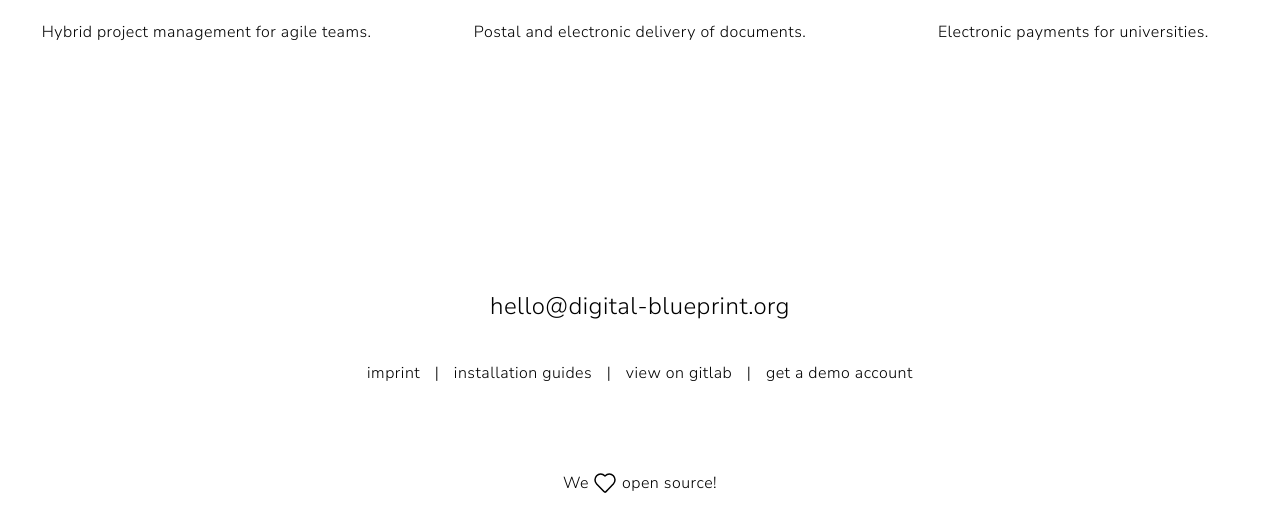
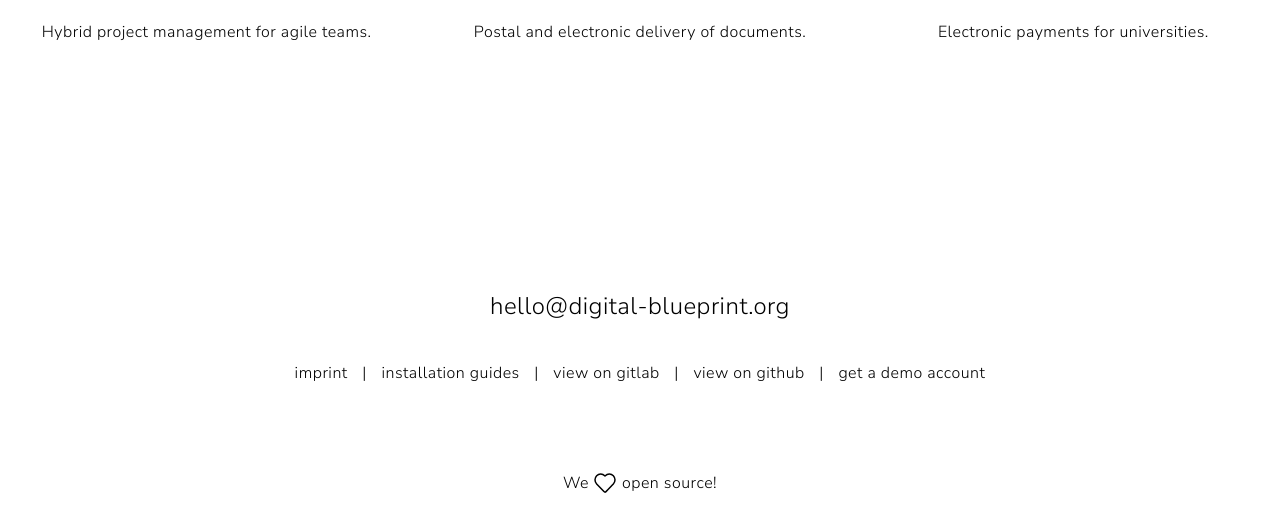
Before and after one commit to digital-blueprint/website, a website: page www/index.html in a window 1280 px wide. Shown: the part 3282-3793 px from the top of the page. Drawn offline with Linux system fonts and the light colour scheme.

Commit message:
Add github link to footer

```diff
--- a/www/index.html
+++ b/www/index.html
@@ -188,6 +188,7 @@
         <a href="imprint.html" title="imprint and partners">imprint</a> <span>|</span>
         <a href="https://dbp-demo.tugraz.at/site/" target="_blank" title="Installation and guide">installation guides</a> <span>|</span>
         <a href="https://gitlab.tugraz.at/dbp" target="_blank" title="gitlab">view on gitlab</a> <span>|</span>
+        <a href="https://github.com/digital-blueprint" target="_blank" title="github">view on github</a> <span>|</span>
         <a href="mailto:hello@digital-blueprint.org">get a demo account</a>
     </p>
     <note>
```
Also changed, not shown: www/error.html (+1 -0 lines), www/imprint.html (+1 -1 lines).
